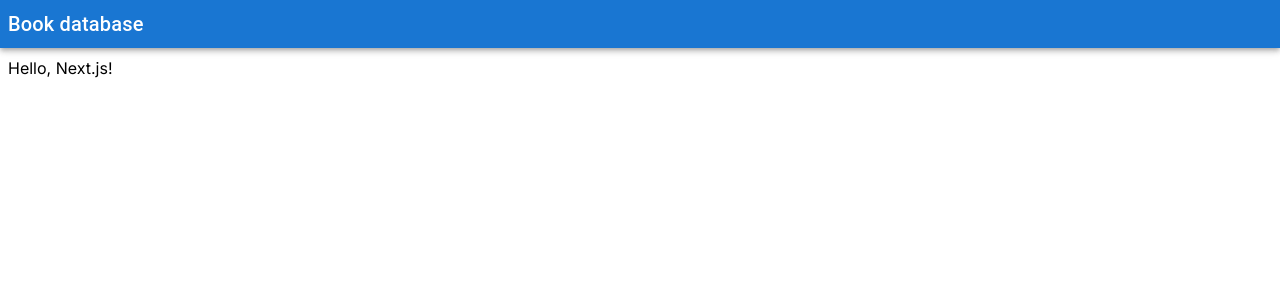
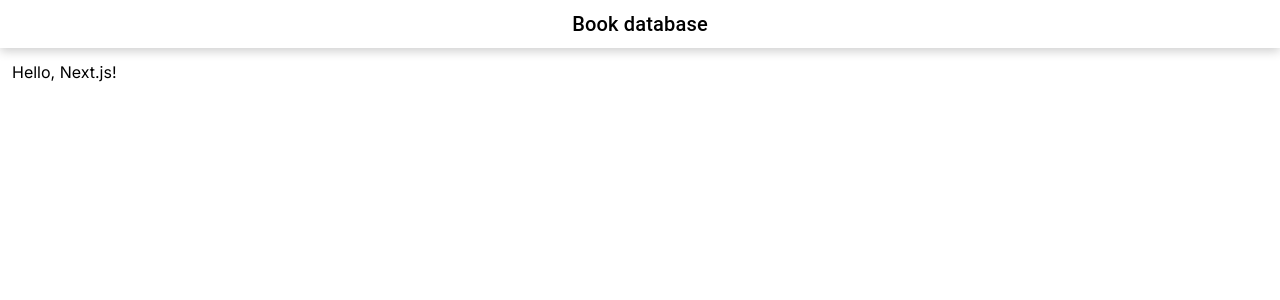
Before and after one commit to KlaraFormankova/book-database, a Next.js app: page / in a window 1280 px wide. Shown: the top 300 px of the page. Built offline with nearby package versions, Linux system fonts and the light colour scheme.

Commit message:
White app bar

```diff
--- a/src/app/globals.css
+++ b/src/app/globals.css
@@ -1,3 +1,11 @@
 @import "tailwindcss/base";
 @import "tailwindcss/components";
 @import "tailwindcss/utilities";
+
+.app-bar {
+    box-shadow: 0 3px 10px rgb(0 0 0 / 0.2);
+}
+
+.padding-2-i {
+    padding: 0.5rem !important;
+}
--- a/src/app/layout.tsx
+++ b/src/app/layout.tsx
@@ -18,14 +18,17 @@ export default function RootLayout({
   return (
     <html lang="en">
       <body className={inter.className}>
-        <Box sx={{ flexGrow: 1 }}>
-          <AppBar position="static" className="p-2">
-            <Typography variant="h6" component="div" sx={{ flexGrow: 1 }}>
-              Book database
-            </Typography>
-          </AppBar>
+        <Box sx={{ flexGrow: 1 }} className="app-bar">
+          <Typography
+            variant="h6"
+            component="div"
+            sx={{ flexGrow: 1 }}
+            className="text-center p-2 font-mono"
+          >
+            Book database
+          </Typography>
         </Box>
-        <div className="m-2">{children}</div>
+        <div className="p-3">{children}</div>
       </body>
     </html>
   );
```
